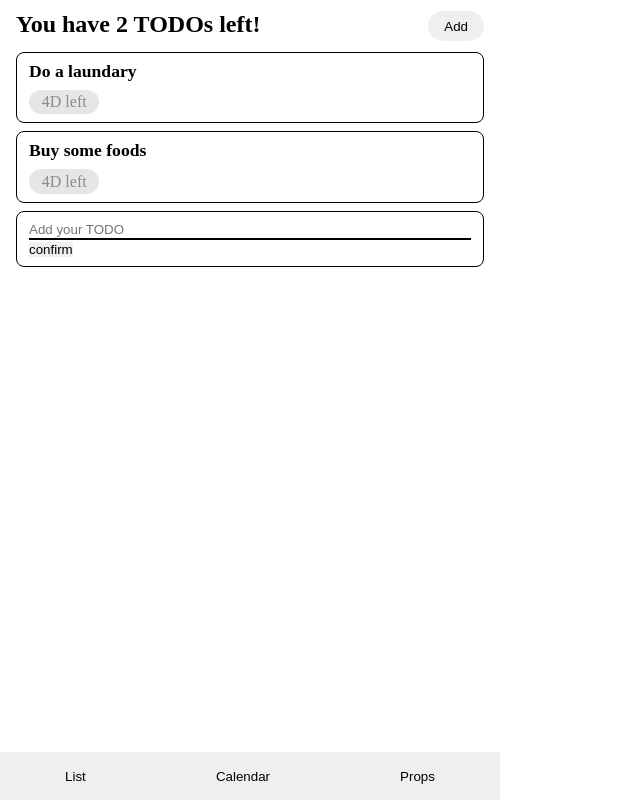
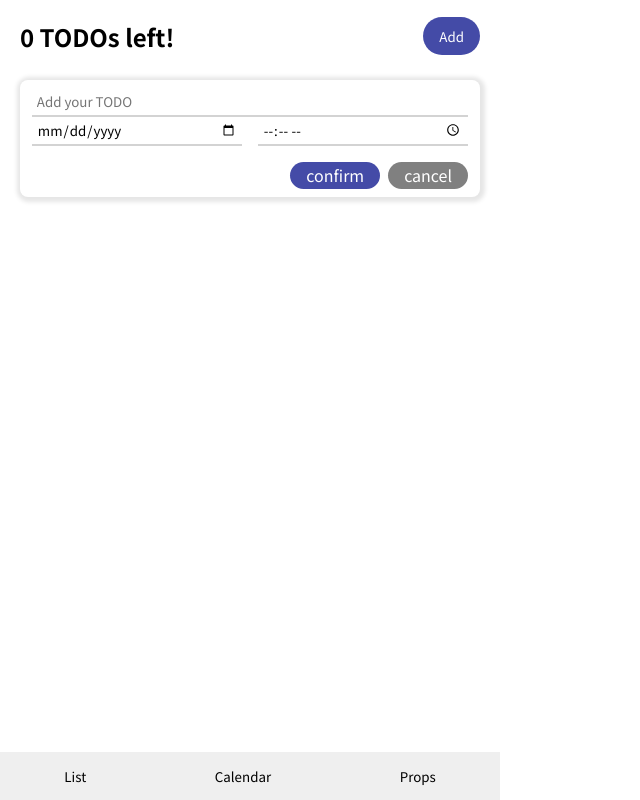
Before and after one commit to BarkNMeow/todo, a React (Create React App) app: page / in a window 1280 px wide. Both pictures are taken after a click on the button "Add". Shown: the whole page, without its empty margins (0-640 px from the left). Built offline with nearby package versions, Linux system fonts and the light colour scheme.

Commit message:
Added datetime input and visualization

```diff
--- a/public/index.html
+++ b/public/index.html
@@ -3,6 +3,9 @@
     <head>
         <meta charset="utf-8" />
         <link rel="icon" href="%PUBLIC_URL%/favicon.ico" />
+        <link rel="preconnect" href="https://fonts.googleapis.com">
+        <link rel="preconnect" href="https://fonts.gstatic.com" crossorigin>
+        <link href="https://fonts.googleapis.com/css2?family=Noto+Sans+KR:wght@100;300;400;500;700;900&display=swap" rel="stylesheet">
         <meta name="viewport" content="width=device-width, initial-scale=1" />
         <meta name="theme-color" content="#000000" />
         <meta
--- a/src/index.css
+++ b/src/index.css
@@ -1,8 +1,21 @@
 html{
     --nav-height: 3rem;
+    --pading-horizontal: 1.25rem;
+
+    --main: rgb(68, 75, 167);
+    --main-light: rgb(132, 136, 197);
+    --white: rgb(255, 255, 255);
+    --gray: rgb(128, 128, 128);
+}
+
+body{
+    font-family: 'Noto Sans KR', sans-serif;
+    font-weight: var(--regular);
+    -webkit-text-size-adjust: 100%;
 }
 
 *{
+    font-family: inherit;
     border: none;
     box-sizing: border-box;
     margin: 0;
@@ -13,8 +26,8 @@ main{
     width: 100%;
     height: calc(100vh - var(--nav-height));
     margin: 0 auto;
-    padding: .5rem 1rem;
-    background: rgb(255, 255, 255);
+    padding: .75rem 0;
+    background: var(--white);
 }
 
 #root{
@@ -45,55 +58,20 @@ nav button{
 
 .tab-title{
     display: flex;
-    justify-content: center;
-    height: 2.25rem;
-    padding: .2rem 0;
-    margin-bottom: .5rem;
+    flex-direction: row;
+    align-items: center;
+    height: 3rem;
+    padding: 0 var(--pading-horizontal);
+    margin-bottom: .75rem;
     font-size: 1.5rem;
     font-weight: bold;
 }
 
 .tab-title button{
     margin-left: auto;
-    padding: .1rem 1rem;
+    padding: .6rem 1rem;
     border-radius: 100rem;
+    background: var(--main);
+    color: var(--white);
+    font-weight: 400;
 }
-
-.todo-list-scroll{
-    height: calc(100% - 2.25rem);
-    overflow-y: scroll;
-}
-
-.todo-list{
-    padding: .5rem .75rem;
-    margin-bottom: .5rem;
-    border-radius: .5rem;
-    border: 1px solid black;
-}
-
-.todo-text{
-    font-weight: 600;
-    font-size: 1.1rem;
-}
-
-.todo-time{
-    width: fit-content;
-    padding: .2rem .8rem;
-    margin-top: .5rem;
-    background: rgb(230, 230, 230);
-    color: rgb(140, 140, 140);
-    border-radius: 100rem;
-}
-
-.todo-add{
-    padding: .5rem .75rem;
-    margin-bottom: .5rem;
-    border-radius: .5rem;
-    border: 1px solid black;
-}
-
-.todo-add input{
-    width: 100%;
-    height: 1.2rem;
-    border-bottom: 2px solid black;
-}
--- a/src/index.tsx
+++ b/src/index.tsx
@@ -1,12 +1,14 @@
 import * as React from "react";
 import * as ReactDOM from "react-dom/client";
 
-import { Todolist } from "./todolist";
+import { Todolist, TodoInfo } from "./todolist";
 
 import './index.css';
+import './todo.css';
 
 interface Appstate {
-    tabindex: Number,
+    todo: Array<TodoInfo>
+    tabindex: number,
 }
 
 class App extends React.Component<{}, Appstate>{
@@ -14,10 +16,20 @@ class App extends React.Component<{}, Appstate>{
         super(props)
         this.state = {
             tabindex: 0,
+            todo: []
         }
+
+        this.addTodo = this.addTodo.bind(this);
     }
 
-    changeTab(n: Number){
+    addTodo(text: string, due: number) {
+        this.setState({
+            tabindex: this.state.tabindex,
+            todo: [...this.state.todo, {text: text, due: due}],
+        })
+    }
+
+    changeTab(n: number){
         this.setState({
             tabindex: n,
         })
@@ -26,7 +38,7 @@ class App extends React.Component<{}, Appstate>{
     renderTab(){
         switch(this.state.tabindex){
             case 0:
-                return (<Todolist />);
+                return (<Todolist todo={this.state.todo} addTodo={this.addTodo}/>);
             case 1:
                 return(<div />);
             default:
--- /dev/null
+++ b/src/todo.css
@@ -0,0 +1,80 @@
+@import url(index.css);
+
+.todo-list-scroll{
+    height: calc(100% - 2.5rem);
+    padding: .5rem var(--pading-horizontal);
+    overflow-y: scroll;
+}
+
+.todo-list{
+    padding: .5rem .75rem;
+    margin-bottom: 1rem;
+    border-radius: .5rem;
+    box-shadow: 1px 1px 4px 4px rgba(0, 0, 0, 0.1);
+}
+
+.todo-text{
+    height: 1.8rem;
+    font-weight: 500;
+    font-size: 1.05rem;
+}
+
+.todo-time{
+    width: fit-content;
+    padding: .1rem .6rem;
+    margin-top: .5rem;
+    background: rgb(230, 230, 230);
+    color: rgb(140, 140, 140);
+    border-radius: 100rem;
+}
+
+
+.todo-add{
+    padding: .5rem .75rem;
+    margin-bottom: .5rem;
+    border-radius: .5rem;
+    box-shadow: 1px 1px 4px 4px rgba(0, 0, 0, 0.1);
+}
+
+.todo-add input{
+    width: 100%;
+    height: 1.8rem;
+    padding: 0 .3rem;
+    border-bottom: 2px solid lightgrey;
+    transition-duration: .2s;
+}
+
+.todo-add input:focus-visible{
+    outline: none;
+    border-bottom: 2px solid var(--main);
+}
+
+.todo-add input.error{
+    border-color: red;
+}
+
+.todo-add-datetime-wrapper{
+    display: flex;
+    gap: 1rem;
+}
+
+.todo-add-btn-wrapper{
+    margin-top: 1rem;
+    text-align: right;
+}
+
+.todo-add-btn-wrapper button{
+    padding: .1rem 1rem;
+    margin-left: .5rem;
+    border-radius: 100rem;
+    color: var(--white);
+    font-size: 1rem;
+}
+
+#btn-todo-confirm{
+    background: var(--main);
+}
+
+#btn-todo-cancel{
+    background: var(--gray);
+}
--- a/src/todolist.tsx
+++ b/src/todolist.tsx
@@ -1,76 +1,122 @@
+import { off } from "process";
 import * as React from "react";
+import { mockComponent } from "react-dom/test-utils";
+import { isReturnStatement } from "typescript";
 import './index.css';
 
-interface TodolistType {
-    add: Boolean,
-    todo: Array<TodoProp>,
+interface TodoInfo {
+    text: string,
+    due: number,
 }
 
-interface TodoProp {
-    text: String,
-    due: Number,
+interface TodolistProp {
+    todo: Array<TodoInfo>
+    addTodo: any,
 }
 
-class Todo extends React.Component <TodoProp, {}>{
-    constructor(props: TodoProp){
-        super(props);
-    }
+interface TodolistState {
+    add: boolean,
+}
 
+class Todo extends React.Component <TodoInfo, {}>{
     render() {
+        const curtime = Date.now();
+        const due = this.props.due;
+        const interval = new Date((due - curtime) > 0 ? due - curtime : 0).valueOf() / 1000;
+
+        const time_piece = [
+            [Math.floor(interval / 86400), 'd'],
+            [Math.floor((interval % 86400) / 3600), 'h'],
+            [Math.floor((interval % 3600) / 60), 'm'],
+            [Math.floor(interval % 60), 's']
+        ];
+
+        const timeleft_str = time_piece.filter(val => val[0] !== 0).map(val => val[0].toString() + val[1]).join(' ');
+
         return (
             <div className="todo-list">
                 <div className="todo-text">{ this.props.text }</div>
-                <div className="todo-time">4D left</div>
+                {
+
+                    due === 0 ? (<div></div>) : (<div className="todo-time">{ timeleft_str } left</div>)
+                }
             </div>
         )
     }
 }
 
-class Todolist extends React.Component<{}, TodolistType>{
-    constructor(props: {}){
+class Todolist extends React.Component<TodolistProp, TodolistState>{
+    constructor(props: TodolistProp){
         super(props);
         this.state = {
-            todo: [{text: 'Do a laundary', due: 0}, {text: 'Buy some foods', due: 0}],
             add: false,
         };
-
-        console.log(this.state.add)
     }
 
     updateTodo(e: any){
         e.preventDefault();
 
-        const text = e.target.text.value;
-        this.setState({
-            todo: [...this.state.todo, {text: text, due: 0}],
-            add: false,
-        })
+        const t = e.target;
+        let flag = false;
+        if(t.text.value === ''){
+            t.text.classList.add('error');
+            flag = true;
+        }
+
+        if(t.date.value === ''){
+            t.date.classList.add('error');
+            flag = true;
+        }
+
+        if(t.time.value === ''){
+            t.time.classList.add('error');
+            flag = true;
+        }
+
+        const duetime = new Date(e.target.date.value + ' ' + e.target.time.value);
+        const due = duetime.valueOf();
+
+        if(due <= Date.now()){
+            t.date.classList.add('error');
+            t.time.classList.add('error');
+            flag = true;
+        }
+
+        if(flag) return;
+
+        this.props.addTodo(e.target.text.value, duetime.valueOf());
+        this.setState({add: false});
     }
 
     render() {
         return(
             <div className="tab">
                 <div className="tab-title">
-                    You have {this.state.todo.length} TODOs left!
-                    <button onClick={_ => this.setState({todo: this.state.todo, add: true})}>Add</button>
+                    {this.props.todo.length} TODOs left!
+                    <button onClick={_ => this.setState({add: true})}>Add</button>
                 </div>
                 <div className="todo-list-scroll">
-                    {this.state.todo.map((v, i) => (<Todo key={i} text={v.text} due={v.due} />))}
+                    {this.props.todo.map((v, i) => (<Todo key={i} text={v.text} due={v.due} />))}
                     {
-                        this.state.add == true ? (
+                        this.state.add ? (
                         <form className="todo-add" onSubmit={e => this.updateTodo(e)}>
                             <input placeholder="Add your TODO" name="text"></input>
-                            <div>
-                                <button>confirm</button>
+                            <div className="todo-add-datetime-wrapper">
+                                <input type="date" name="date"></input>
+                                <input type="time" name="time"></input>
+                            </div>
+                            <div className="todo-add-btn-wrapper">
+                                <button id="btn-todo-confirm">confirm</button>
+                                <button id="btn-todo-cancel" onClick={e => {e.stopPropagation(); this.setState({add: false})}}>cancel</button>
                             </div>
                         </form>
                         ) : (<div></div>)
                     }
                 </div>
-
             </div>
         )
     }
 }
 
 export { Todolist }
+export type {TodoInfo}
```
